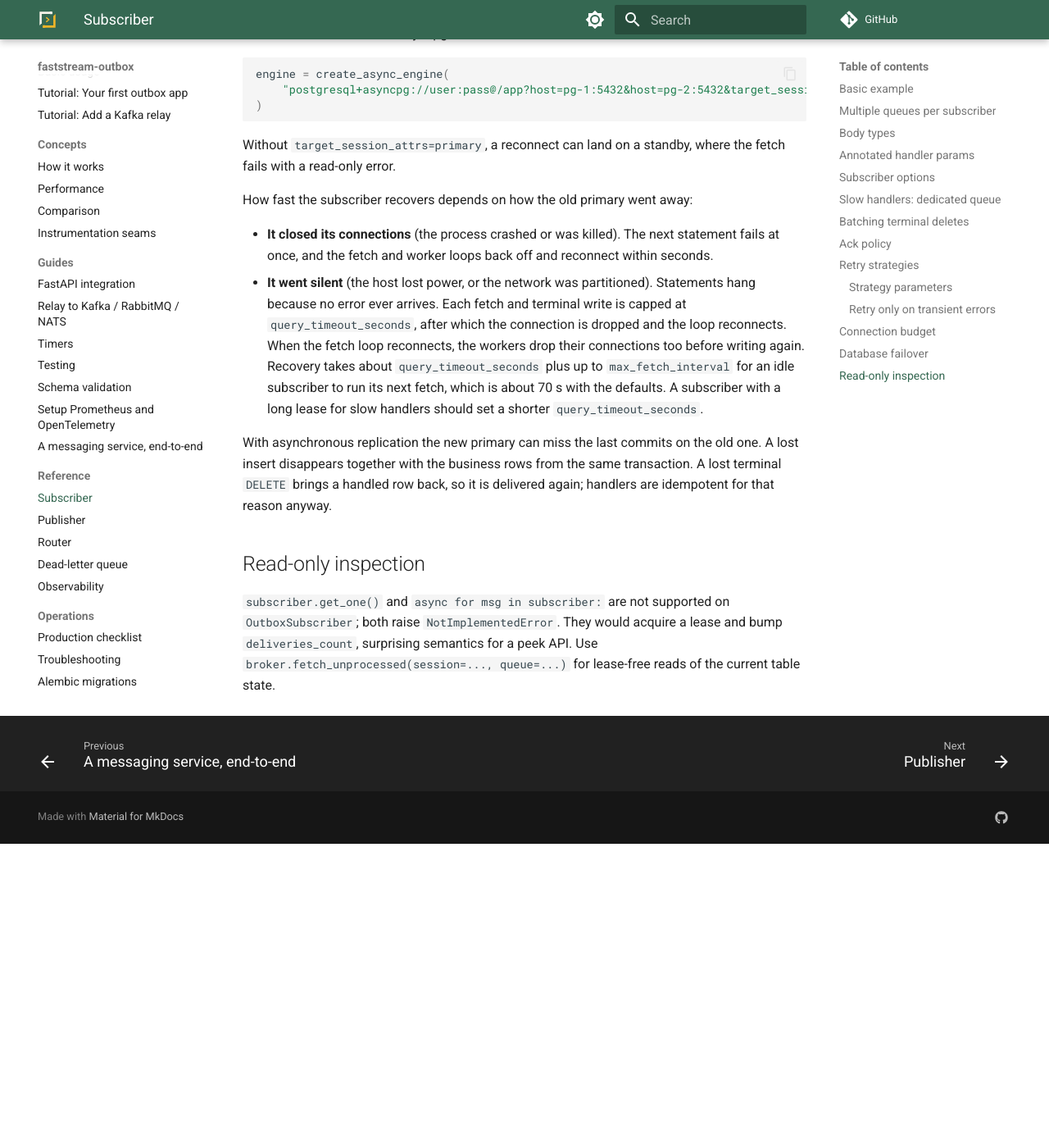
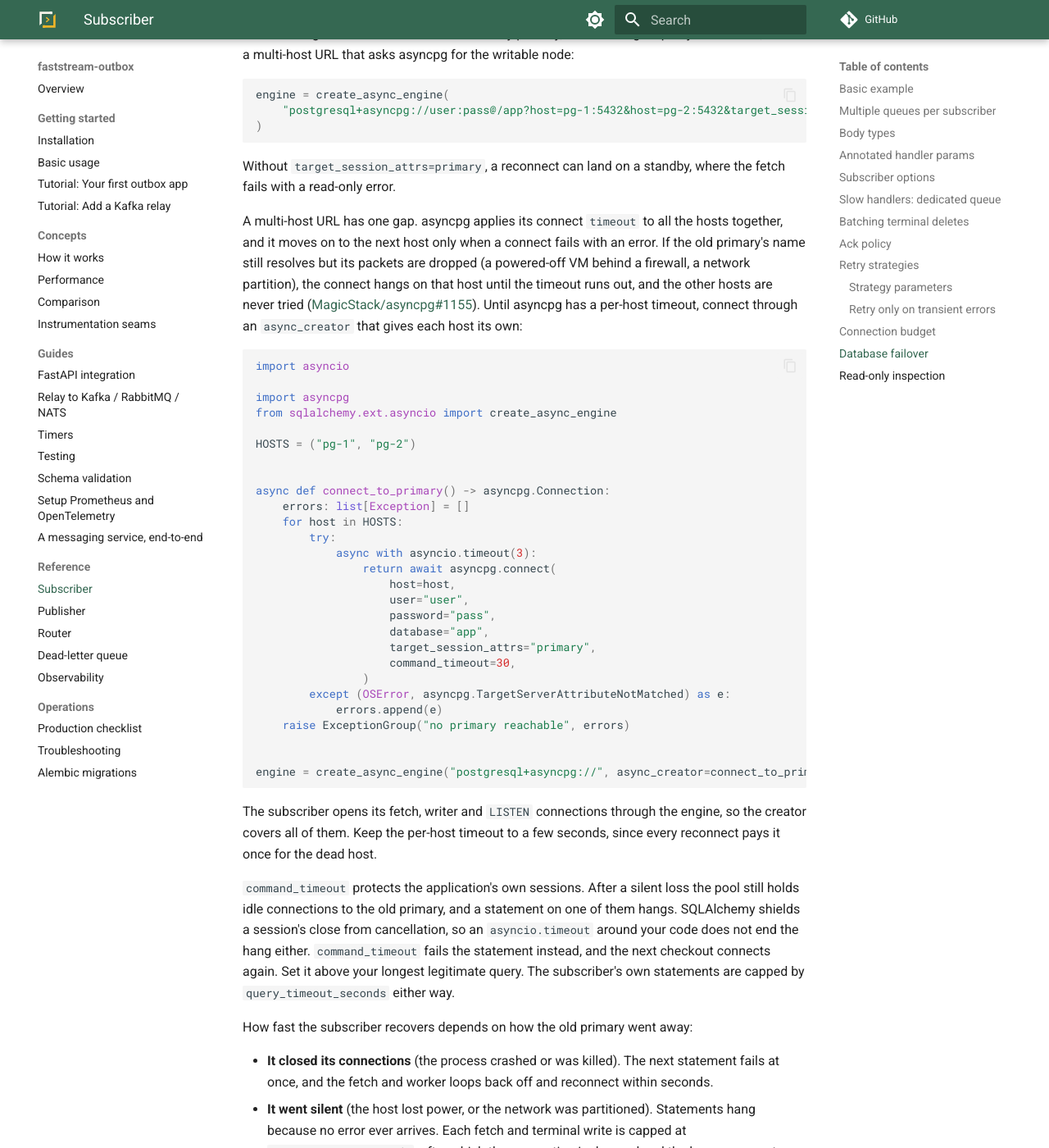
Before and after one commit to modern-python/faststream-outbox, an MkDocs documentation site: the page built from docs/usage/subscriber.md, in a window 1280 px wide and 1400 px high, scrolled down 8444 px. Shown: the whole window at 82% size. Built offline with MkDocs 1.6.1 and Material for MkDocs 9.7.7, drawn with Linux system fonts in a browser that asks for light colours; comment, search, counter and statistics services are not loaded; before the commit the page ends 9473 px from its top, so only the background shows below that; some of the changed text lies outside the part shown.

Commit message:
Drop the primary's packets in the blackhole drill and document a per-host async_creator

````diff
--- a/docker-compose.dr.yml
+++ b/docker-compose.dr.yml
@@ -4,8 +4,10 @@
   dr:
     build:
       context: .
-      dockerfile: ./Dockerfile
+      dockerfile: ./tests_dr/Dockerfile
     user: root
+    cap_add:
+      - NET_ADMIN
     volumes:
       - .:/code
       - /code/.venv
@@ -14,7 +16,6 @@
       pg-replica:
         condition: service_healthy
     environment:
-      - DR_CLUSTER_DSN=postgresql+asyncpg://outbox:outbox@/outbox?host=pg-primary:5432&host=pg-replica:5432&target_session_attrs=primary
       - PRIMARY_DSN=postgresql://outbox:outbox@pg-primary:5432/outbox
       - REPLICA_DSN=postgresql://outbox:outbox@pg-replica:5432/outbox
 
--- a/docs/usage/subscriber.md
+++ b/docs/usage/subscriber.md
@@ -339,8 +339,9 @@
 ## Connection budget
 
 Each subscriber holds `max_workers + 1` long-lived SQLAlchemy pool
-connections (one writer per worker + one fetch), plus one raw asyncpg
-connection for `LISTEN` when available. Size your engine pool for
+connections (one writer per worker + one fetch), plus one connection for
+`LISTEN` when available. The `LISTEN` connection is checked out from the pool
+and then detached, so it doesn't count against the pool. Size your engine pool for
 `Σ subscribers × (max_workers + 1)`. With a fixed-size pool (SQLAlchemy's
 default `QueuePool`), `broker.start()` raises `RuntimeError` when
 `pool_size + max_overflow` is below that sum. `NullPool` and an unlimited
@@ -351,8 +352,8 @@
 max_overflow=10` covers a handful of single-worker subscribers; raise it for
 larger fleets.
 
-Server-side, the footprint is one larger: the raw asyncpg `LISTEN`
-connection lives outside the pool, so each subscriber consumes
+Server-side, the footprint is one larger: the detached `LISTEN`
+connection still holds a Postgres backend, so each subscriber consumes
 `max_workers + 2` Postgres connections. The budget is per process:
 each replica opens its own pool and LISTEN connections, so your Postgres
 `max_connections` needs to cover `replicas × Σ subscribers × (max_workers +
@@ -374,6 +375,57 @@
 
 Without `target_session_attrs=primary`, a reconnect can land on a standby, where
 the fetch fails with a read-only error.
+
+A multi-host URL has one gap. asyncpg applies its connect `timeout` to all the
+hosts together, and it moves on to the next host only when a connect fails with
+an error. If the old primary's name still resolves but its packets are dropped
+(a powered-off VM behind a firewall, a network partition), the connect hangs on
+that host until the timeout runs out, and the other hosts are never tried
+([MagicStack/asyncpg#1155](https://github.com/MagicStack/asyncpg/issues/1155)).
+Until asyncpg has a per-host timeout, connect through an `async_creator` that
+gives each host its own:
+
+```python
+import asyncio
+
+import asyncpg
+from sqlalchemy.ext.asyncio import create_async_engine
+
+HOSTS = ("pg-1", "pg-2")
+
+
+async def connect_to_primary() -> asyncpg.Connection:
+    errors: list[Exception] = []
+    for host in HOSTS:
+        try:
+            async with asyncio.timeout(3):
+                return await asyncpg.connect(
+                    host=host,
+                    user="user",
+                    password="pass",
+                    database="app",
+                    target_session_attrs="primary",
+                    command_timeout=30,
+                )
+        except (OSError, asyncpg.TargetServerAttributeNotMatched) as e:
+            errors.append(e)
+    raise ExceptionGroup("no primary reachable", errors)
+
+
+engine = create_async_engine("postgresql+asyncpg://", async_creator=connect_to_primary)
+```
+
+The subscriber opens its fetch, writer and `LISTEN` connections through the
+engine, so the creator covers all of them. Keep the per-host timeout to a few
+seconds, since every reconnect pays it once for the dead host.
+
+`command_timeout` protects the application's own sessions. After a silent loss
+the pool still holds idle connections to the old primary, and a statement on
+one of them hangs. SQLAlchemy shields a session's close from cancellation, so an
+`asyncio.timeout` around your code does not end the hang either.
+`command_timeout` fails the statement instead, and the next checkout connects
+again. Set it above your longest legitimate query. The subscriber's own
+statements are capped by `query_timeout_seconds` either way.
 
 How fast the subscriber recovers depends on how the old primary went away:
 
````
Also changed, not shown: AGENTS.md (+3 -3 lines), docs/operations/checklist.md (+8 -7 lines), docs/operations/troubleshooting.md (+8 -7 lines), 2 other files.
